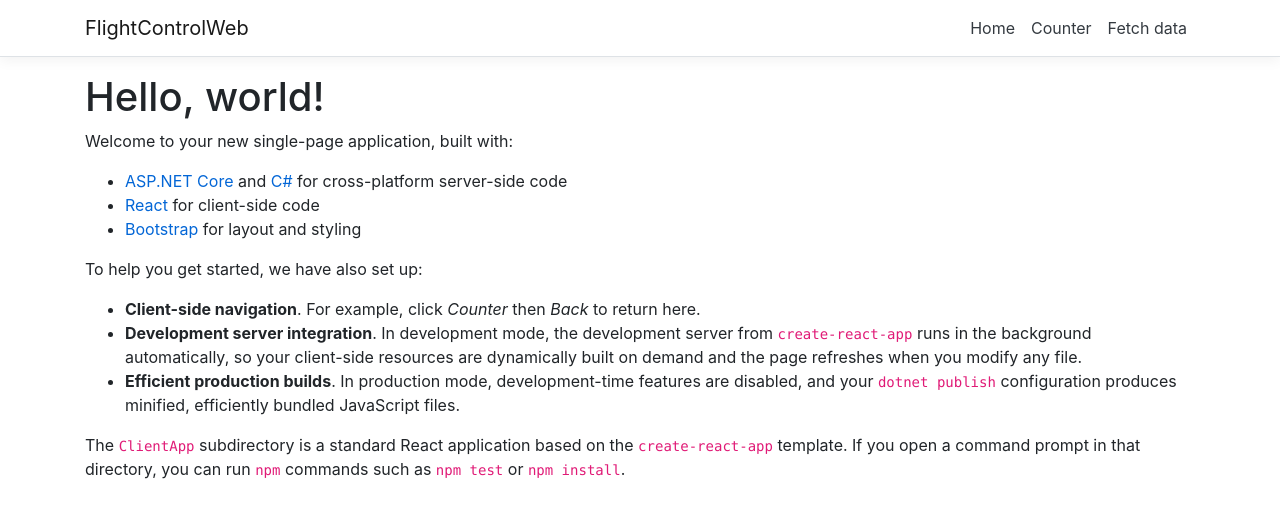
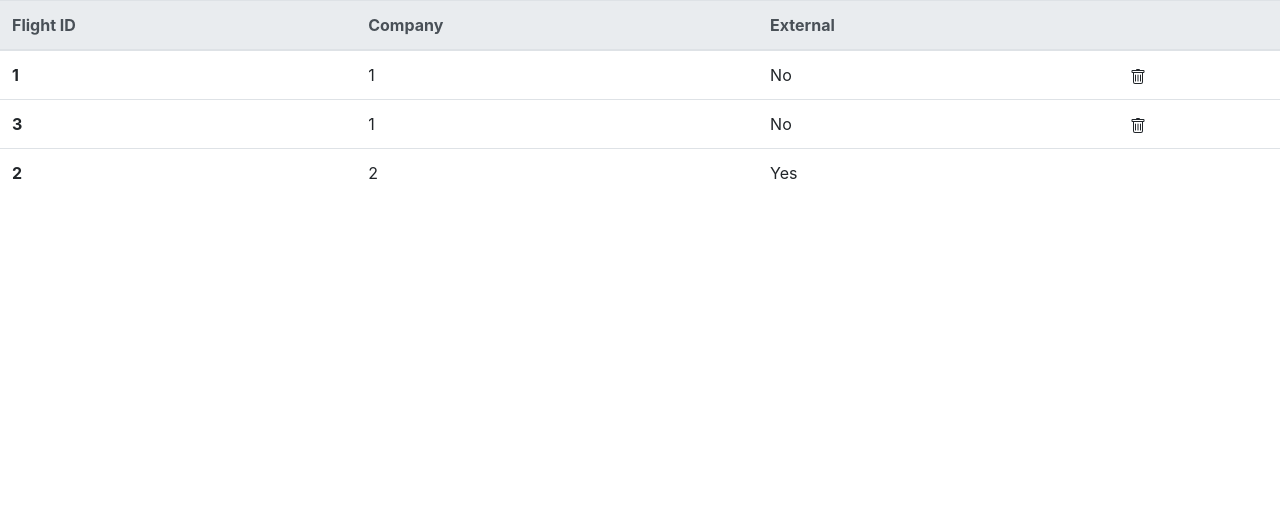
Before and after one commit to YaelSim/FlightControlWeb, a React (Create React App) app in the folder FlightControlWeb/ClientApp/: page / in a window 1280 px wide. Shown: the top 518 px of the page. Built offline with nearby package versions, Linux system fonts and the light colour scheme.

Commit message:
add flights list

```diff
--- /dev/null
+++ b/FlightControlWeb/ClientApp/src/components/FlightList.js
@@ -0,0 +1,95 @@
+import React, { useState, useEffect } from "react";
+export default function FlightDetails(props) {
+    const [flights, setFlights] = useState([
+        {
+            flight_id: "1",
+            longitude: "1",
+            latitue: "1",
+            passengers: "1",
+            company_name: "1",
+            date_time: "1",
+            is_external: false
+        },
+        {
+            flight_id: "2",
+            longitude: "2",
+            latitue: "2",
+            passengers: "2",
+            company_name: "2",
+            date_time: "2",
+            is_external: true
+        },
+        {
+            flight_id: "3",
+            longitude: "1",
+            latitue: "1",
+            passengers: "1",
+            company_name: "1",
+            date_time: "1",
+            is_external: false
+        }
+    ]);
+
+    const deleteRow = flight_id => {
+        const copyFlights = [...flights];
+        const index = copyFlights.findIndex(
+            flight => flight.flight_id == flight_id
+        );
+        if (index != -1) {
+            copyFlights.splice(index, 1);
+            setFlights(copyFlights);
+        }
+    };
+
+    return (
+        <table className="table table-hover">
+            <thead className="thead-light">
+                <tr>
+                    <th scope="col">Flight ID</th>
+                    <th scope="col">Company</th>
+                    <th scope="col">External</th>
+                    <th scope="col" />
+                </tr>
+            </thead>
+            <tbody>
+                {flights
+                    .filter(flight => !flight.is_external)
+                    .map(flight => (
+                        <tr>
+                            <th scope="row">{flight.flight_id}</th>
+                            <td>{flight.company_name}</td>
+                            <td>No</td>
+                            <td>
+                                <svg
+                                    className="bi bi-trash"
+                                    onClick={() => deleteRow(flight.flight_id)}
+                                    width="1em"
+                                    height="1em"
+                                    viewBox="0 0 16 16"
+                                    fill="currentColor"
+                                    xmlns="http://www.w3.org/2000/svg"
+                                >
+                                    <path d="M5.5 5.5A.5.5 0 016 6v6a.5.5 0 01-1 0V6a.5.5 0 01.5-.5zm2.5 0a.5.5 0 01.5.5v6a.5.5 0 01-1 0V6a.5.5 0 01.5-.5zm3 .5a.5.5 0 00-1 0v6a.5.5 0 001 0V6z" />
+                                    <path
+                                        fill-rule="evenodd"
+                                        d="M14.5 3a1 1 0 01-1 1H13v9a2 2 0 01-2 2H5a2 2 0 01-2-2V4h-.5a1 1 0 01-1-1V2a1 1 0 011-1H6a1 1 0 011-1h2a1 1 0 011 1h3.5a1 1 0 011 1v1zM4.118 4L4 4.059V13a1 1 0 001 1h6a1 1 0 001-1V4.059L11.882 4H4.118zM2.5 3V2h11v1h-11z"
+                                        clip-rule="evenodd"
+                                    />
+                                </svg>
+                            </td>
+                        </tr>
+                    ))}
+                {flights
+                    .filter(flight => flight.is_external)
+                    .map(flight => (
+                        <tr>
+                            <th scope="row">{flight.flight_id}</th>
+                            <td>{flight.company_name}</td>
+                            <td>Yes</td>
+                            <td />
+                        </tr>
+                    ))}
+            </tbody>
+        </table>
+    );
+}
--- a/FlightControlWeb/ClientApp/src/index.js
+++ b/FlightControlWeb/ClientApp/src/index.js
@@ -4,14 +4,15 @@ import ReactDOM from 'react-dom';
 import { BrowserRouter } from 'react-router-dom';
 import App from './App';
 import registerServiceWorker from './registerServiceWorker';
+import FlightList from './components/FlightList';
 
 const baseUrl = document.getElementsByTagName('base')[0].getAttribute('href');
 const rootElement = document.getElementById('root');
 
 ReactDOM.render(
-  <BrowserRouter basename={baseUrl}>
-    <App />
-  </BrowserRouter>,
+    //<BrowserRouter basename={baseUrl}>
+        <FlightList />,
+  //</BrowserRouter>,
   rootElement);
 
-registerServiceWorker();
+//registerServiceWorker();
```
